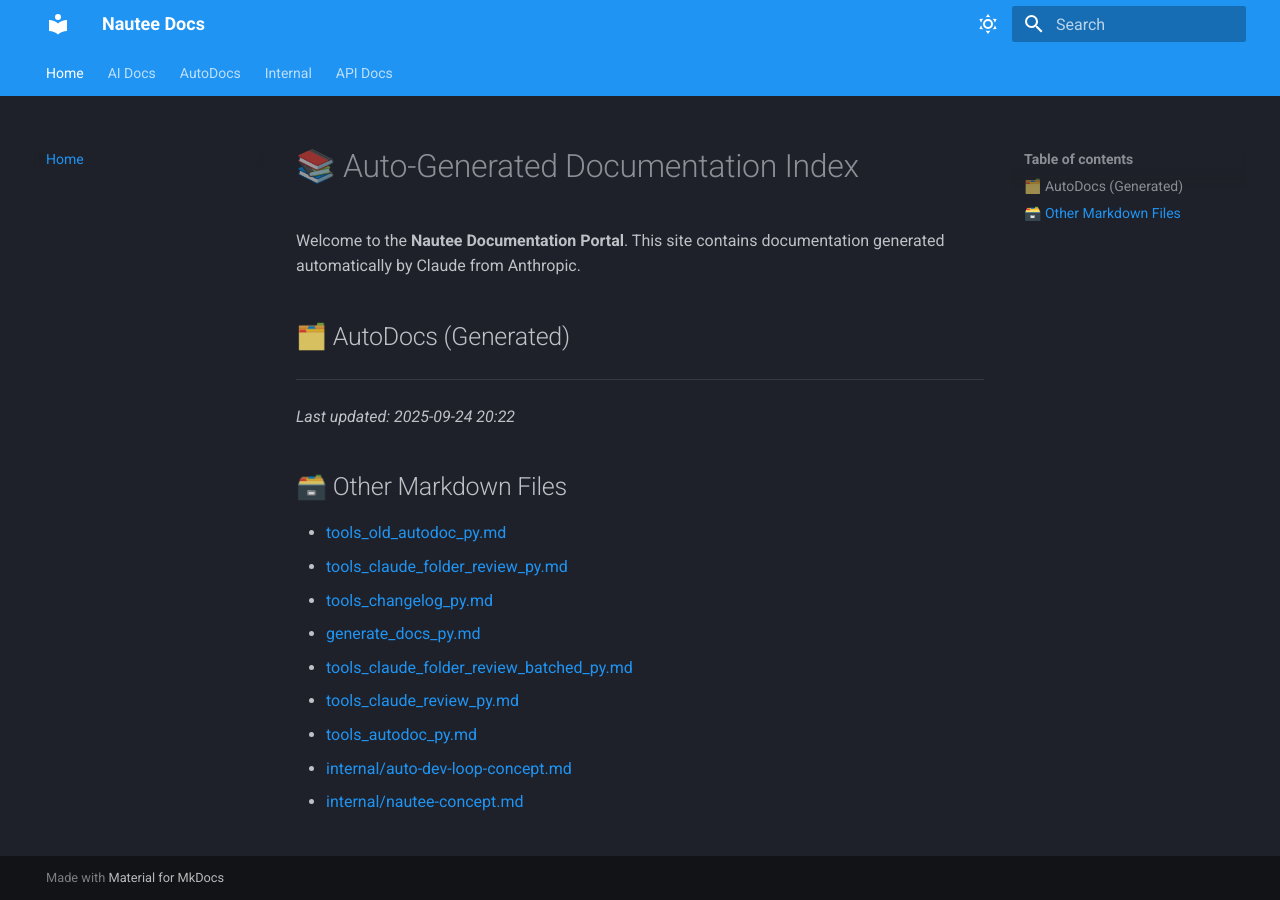
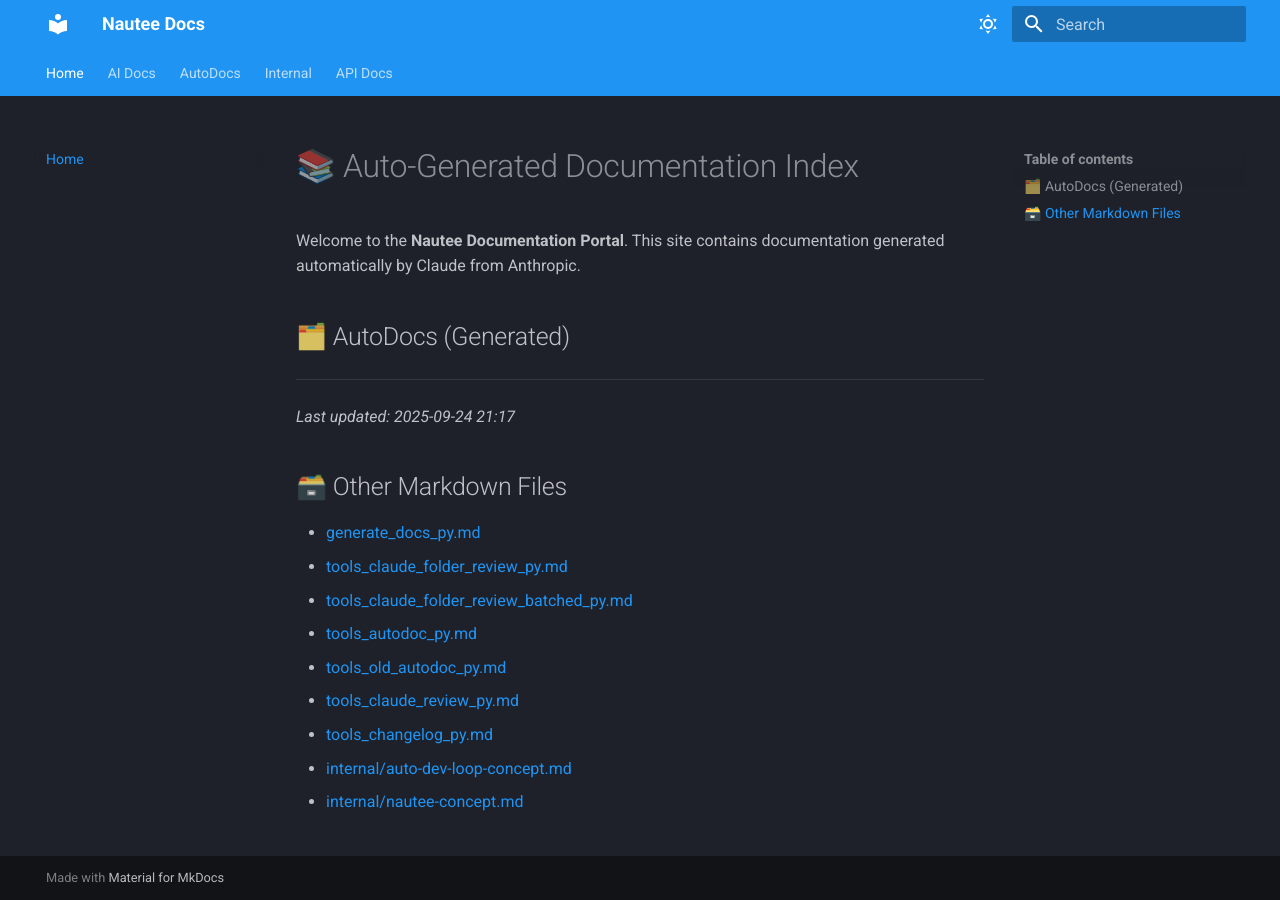
Before and after one commit to 48Nauts-Operator/nautee, an MkDocs documentation site: the page built from docs/index.md, in a window 1280 px wide. Built offline with MkDocs 1.6.1 and Material for MkDocs 9.7.7, drawn with Linux system fonts in a browser that asks for light colours.

Commit message:
🤖 Auto-update docs via Nautee

```diff
--- a/docs/index.md
+++ b/docs/index.md
@@ -7,16 +7,16 @@ Welcome to the **Nautee Documentation Portal**. This site contains documentation
 
 ---
 
-_Last updated: 2025-09-24 20:22_
+_Last updated: 2025-09-24 21:17_
 
 ## 🗃️ Other Markdown Files
 
+- [generate_docs_py.md](generate_docs_py.md)
+- [tools_claude_folder_review_py.md](tools_claude_folder_review_py.md)
+- [tools_claude_folder_review_batched_py.md](tools_claude_folder_review_batched_py.md)
+- [tools_autodoc_py.md](tools_autodoc_py.md)
 - [tools_old_autodoc_py.md](tools_old_autodoc_py.md)
-- [tools_claude_folder_review_py.md](tools_claude_folder_review_py.md)
+- [tools_claude_review_py.md](tools_claude_review_py.md)
 - [tools_changelog_py.md](tools_changelog_py.md)
-- [generate_docs_py.md](generate_docs_py.md)
-- [tools_claude_folder_review_batched_py.md](tools_claude_folder_review_batched_py.md)
-- [tools_claude_review_py.md](tools_claude_review_py.md)
-- [tools_autodoc_py.md](tools_autodoc_py.md)
 - [internal/auto-dev-loop-concept.md](internal/auto-dev-loop-concept.md)
 - [internal/nautee-concept.md](internal/nautee-concept.md)
```
